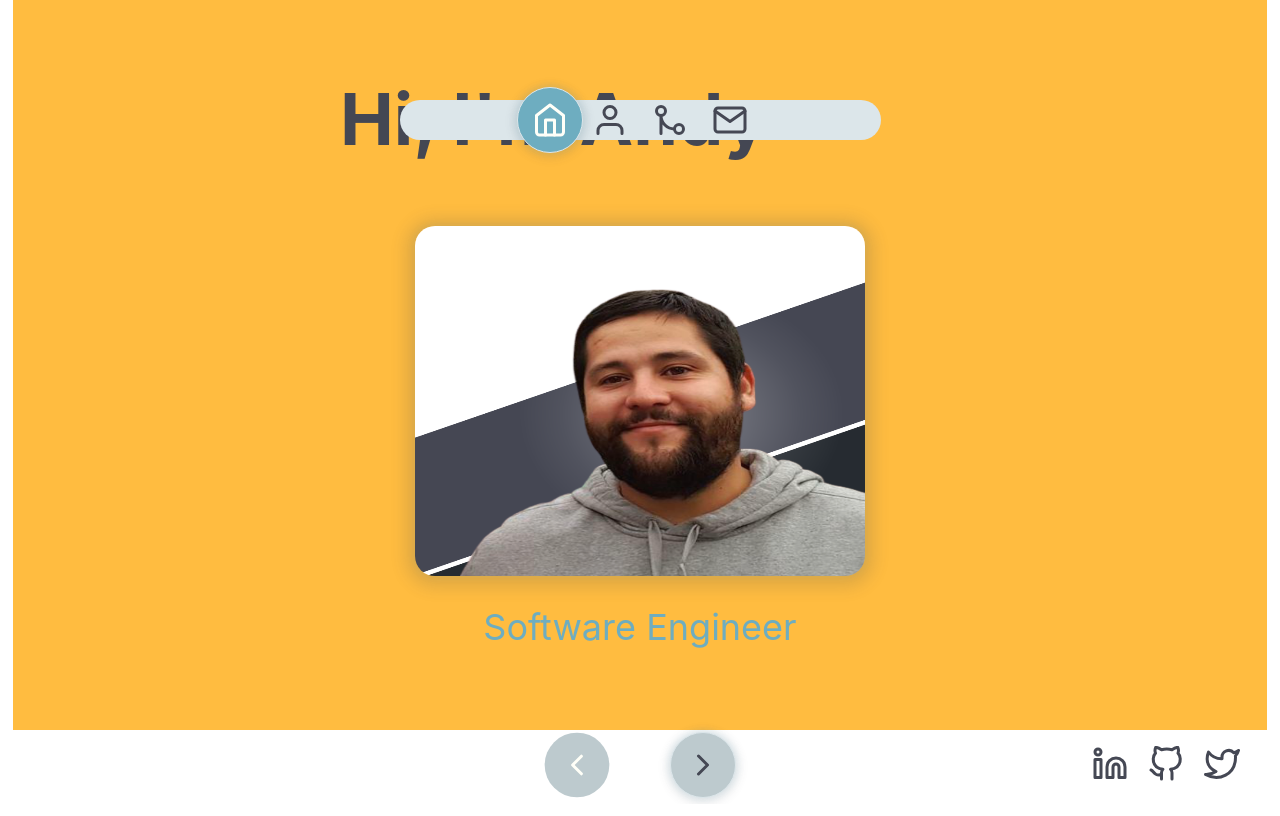
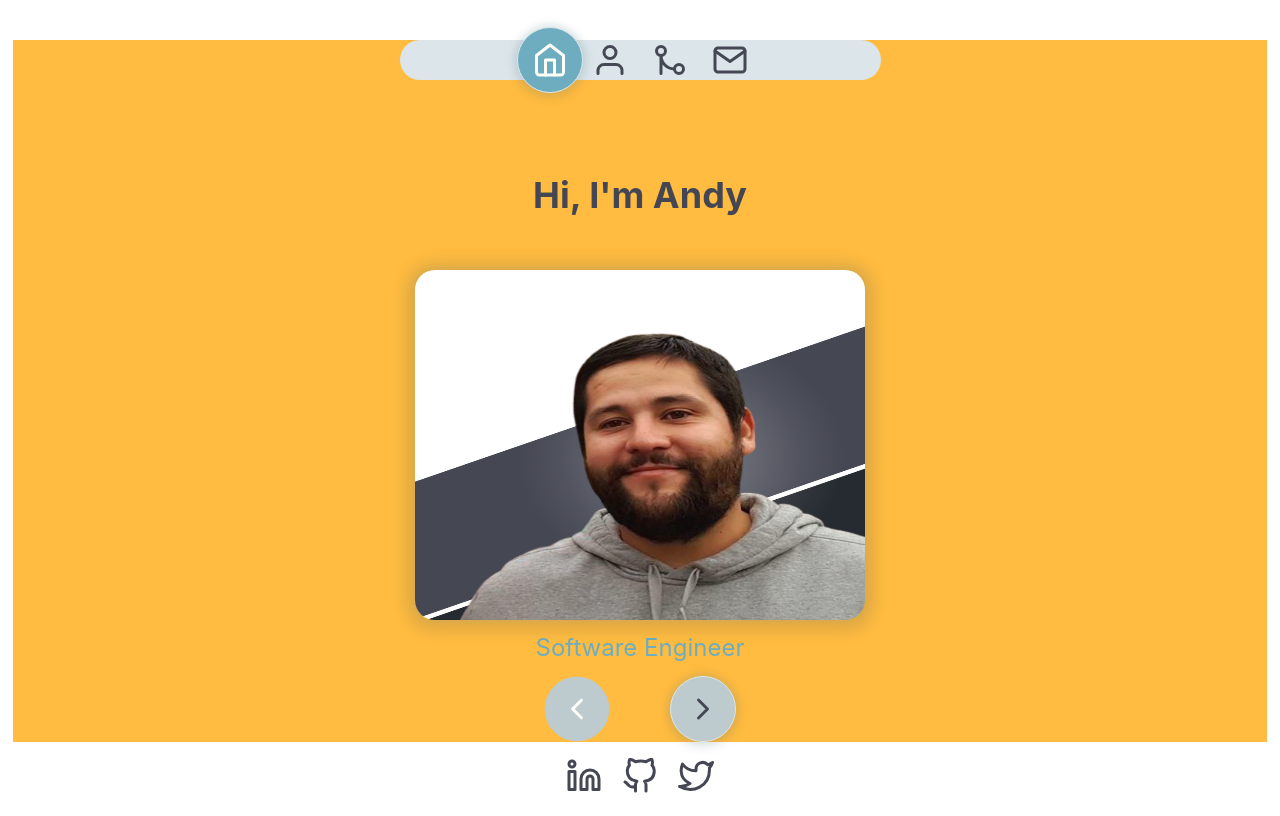
Before and after one commit to andrew-oyanguren/typescript-portfolio, a React (Vite) app: page / in a window 1280 px wide. Built offline with nearby package versions, Linux system fonts and the light colour scheme.

Commit message:
removed @media queries for future work

```diff
--- a/src/components/Footer/Footer.module.css
+++ b/src/components/Footer/Footer.module.css
@@ -22,15 +22,3 @@
 .socialsList li img {
   filter: var(--svg-filter-dark);
 }
-
-/* tablet > 481 */
-@media (min-width: 481px) {
-  .Footer {
-    position: absolute;
-    justify-content: end;
-  }
-
-  .socialsList {
-    margin-right: 40px;
-  }
-}
--- a/src/components/ImageCarousel/ImageCarousel.module.css
+++ b/src/components/ImageCarousel/ImageCarousel.module.css
@@ -40,17 +40,3 @@
 .controls button:last-of-type {
   margin-left: 60px;
 }
-
-/* tablet > 481 */
-@media (min-width: 481px) {
-  .title {
-    height: 156px;
-  }
-
-  .title p {
-    font-size: var(--font-size-large);
-    padding: 24px;
-    margin: 0;
-    color: var(--color-primary);
-  }
-}
--- a/src/components/Navigation/Navigation.module.css
+++ b/src/components/Navigation/Navigation.module.css
@@ -51,11 +51,3 @@
 
   background-color: var(--color-primary);
 }
-
-/* tablet > 481 */
-@media (min-width: 481px) {
-  .Navigation {
-    position: absolute;
-    top: 100px;
-  }
-}
--- a/src/components/PageTitle/PageTitle.module.css
+++ b/src/components/PageTitle/PageTitle.module.css
@@ -1,20 +1,8 @@
 .PageTitle {
-  /* background-color: tan; */
-  font-size: 24px;
-  width: 100%;
-  text-align: center;
+  padding: 1.5rem 0;
 }
 
 .PageTitle h1 {
   color: var(--color-dark);
+  font-size: var(--font-size-large);
 }
-
-/* tablet > 481 */
-@media (min-width: 481px) {
-  .PageTitle {
-    font-size: 36px;
-    width: 600px;
-    text-align: left;
-    padding: 5px 0;
-  }
-}
--- a/src/components/ResponsiveWrapper/ResponsiveWrapper.module.css
+++ b/src/components/ResponsiveWrapper/ResponsiveWrapper.module.css
@@ -16,7 +16,6 @@
 @media (min-width: 481px) {
   .ResponsiveWrapper {
     background-color: rgba(0, 255, 255, 0.75);
-    height: calc(100vh - 150px);
   }
 }
 
```
